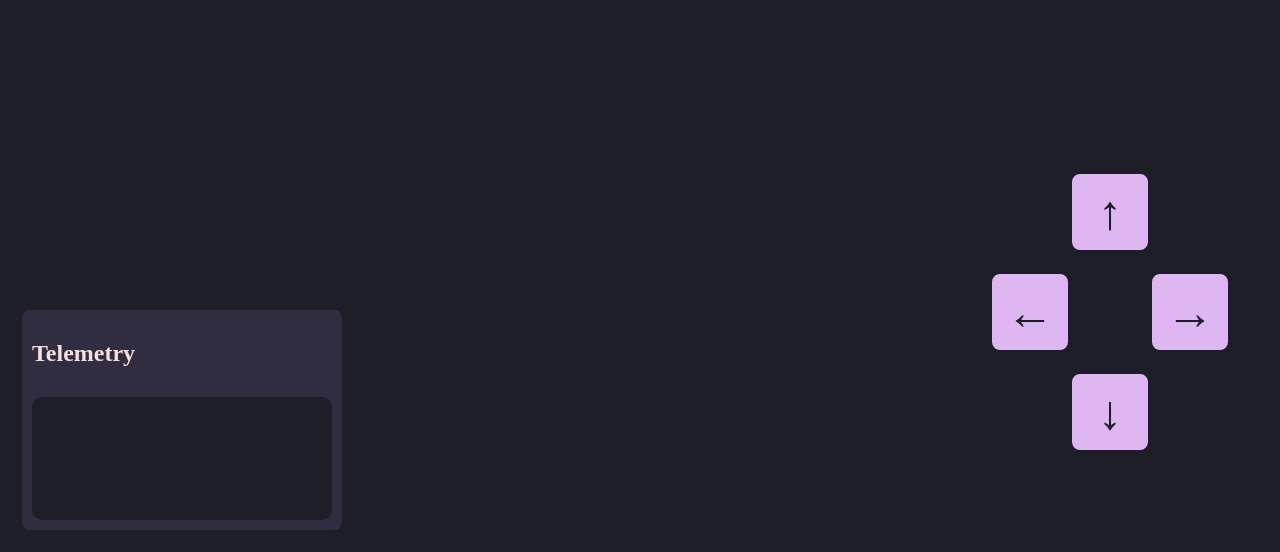
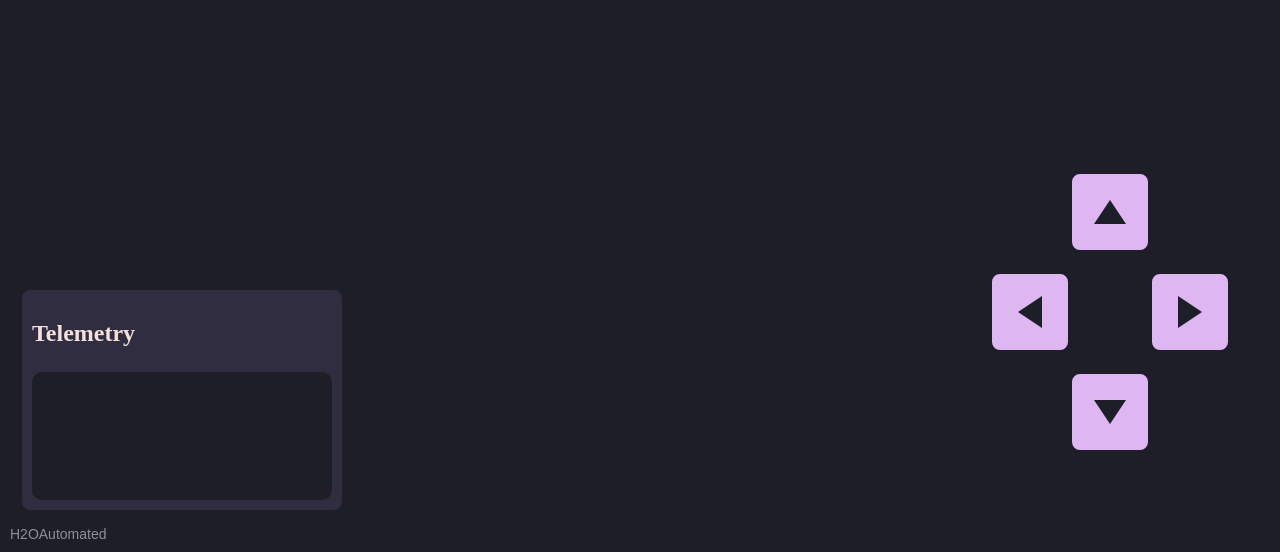
Before and after one commit to RedddFoxxyy/h2oautomated_website, a Django app: page / in a window 1280 px wide. Shown: the part 248-800 px from the top of the page. Run offline with Django 5.2, Linux system fonts and the light colour scheme.

Commit message:
Update home.html

```diff
--- a/templates/home.html
+++ b/templates/home.html
@@ -46,7 +46,7 @@
 
         .parent-box {
             position: fixed;
-            bottom: 20px;
+            bottom: 40px;
             left: 20px;
             border: 2px solid #1E1E28;
             padding: 10px;
@@ -60,7 +60,7 @@
         }
 
         .message-box {
-            margin-top: 10px;
+            margin-top: 5px;
             border: 2px solid #1E1E28;
             padding: 10px;
             flex-grow: 1;
@@ -92,6 +92,42 @@
             cursor: pointer;
             transition: background 0.3s, border-color 0.3s;
         }
+
+        .triangle-up, .triangle-down, .triangle-left, .triangle-right {
+            width: 0;
+            height: 0;
+            border-style: solid;
+        }
+
+        .triangle-up {
+            border-width: 0 16px 24px 16px;
+            border-color: transparent transparent #1E1E28 transparent;
+        }
+
+        .triangle-down {
+            border-width: 24px 16px 0 16px;
+            border-color: #1E1E28 transparent transparent transparent;
+        }
+
+        .triangle-left {
+            border-width: 16px 24px 16px 0;
+            border-color: transparent #1E1E28 transparent transparent;
+        }
+
+        .triangle-right {
+            border-width: 16px 0 16px 24px;
+            border-color: transparent transparent transparent #1E1E28;
+        }
+
+        .watermark {
+            position: fixed;
+            bottom: 10px;
+            left: 10px;
+            color: rgba(255, 255, 255, 0.5); /* Semi-transparent white */
+            font-size: 14px;
+            font-family: Arial, sans-serif;
+            transition: color 0.3s;
+        }
     </style>
     <title>Demo</title>
 </head>
@@ -103,18 +139,28 @@
 
     <div class="arrow-buttons-container">
         <div class="arrow-row" style="justify-content: center;">
-            <button class="arrow-button" id="upArrow" onclick="upArrowClicked()">↑</button>
+            <button class="arrow-button" id="upArrow" onclick="upArrowClicked()">
+                <div class="triangle-up"></div>
+            </button>
         </div>
         <div class="arrow-row">
-            <button class="arrow-button" id="leftArrow" onclick="leftArrowClicked()">←</button>
-            <button class="arrow-button" id="rightArrow" onclick="rightArrowClicked()">→</button>
+            <button class="arrow-button" id="leftArrow" onclick="leftArrowClicked()">
+                <div class="triangle-left"></div>
+            </button>
+            <button class="arrow-button" id="rightArrow" onclick="rightArrowClicked()">
+                <div class="triangle-right"></div>
+            </button>
         </div>
         <div class="arrow-row" style="justify-content: center;">
-            <button class="arrow-button" id="downArrow" onclick="downArrowClicked()">↓</button>
+            <button class="arrow-button" id="downArrow" onclick="downArrowClicked()">
+                <div class="triangle-down"></div>
+            </button>
         </div>
     </div>
 
     <div class="mode-toggle" id="modeToggle" onclick="toggleMode()">Switch to Light Mode</div>
+
+    <div class="watermark">H2OAutomated</div>
 
     <script>
         let isDarkMode = true;
@@ -125,6 +171,7 @@
             const parentBox = document.querySelector('.parent-box');
             const arrowButtons = document.querySelectorAll('.arrow-button');
             const modeToggle = document.getElementById('modeToggle');
+            const watermark = document.querySelector('.watermark');
 
             if (isDarkMode) {
                 // Switch to Light Mode (Catppuccin Latte)
@@ -144,6 +191,7 @@
                 modeToggle.style.backgroundColor = '#99d1db'; // Updated color
                 modeToggle.style.borderColor = '#4C4F69';
                 modeToggle.style.color = '#4C4F69';
+                watermark.style.color = 'rgba(0, 0, 0, 0.5)'; // Semi-transparent black
             } else {
                 // Switch to Dark Mode (Catppuccin Mocha)
                 body.style.background = 'linear-gradient(to bottom, #1E1E28, #1E1E28)';
@@ -162,6 +210,7 @@
                 modeToggle.style.backgroundColor = '#DDB6F2'; // Mocha purple
                 modeToggle.style.borderColor = '#1E1E28';
                 modeToggle.style.color = '#1E1E28';
+                watermark.style.color = 'rgba(255, 255, 255, 0.5)'; // Semi-transparent white
             }
 
             isDarkMode = !isDarkMode;
```
